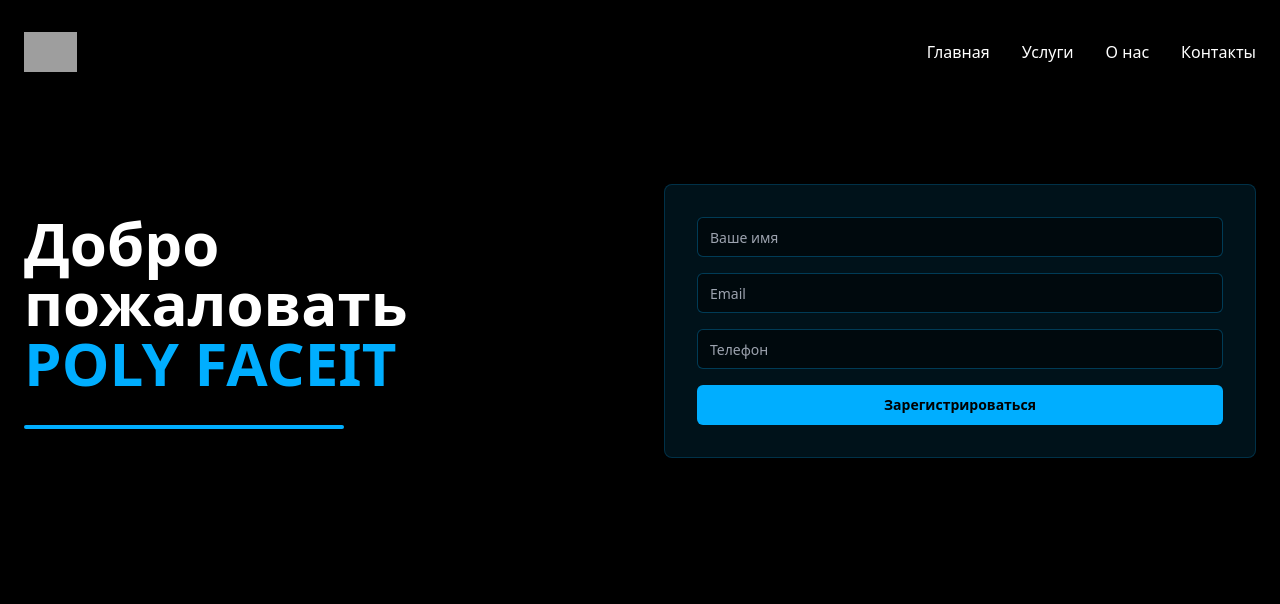
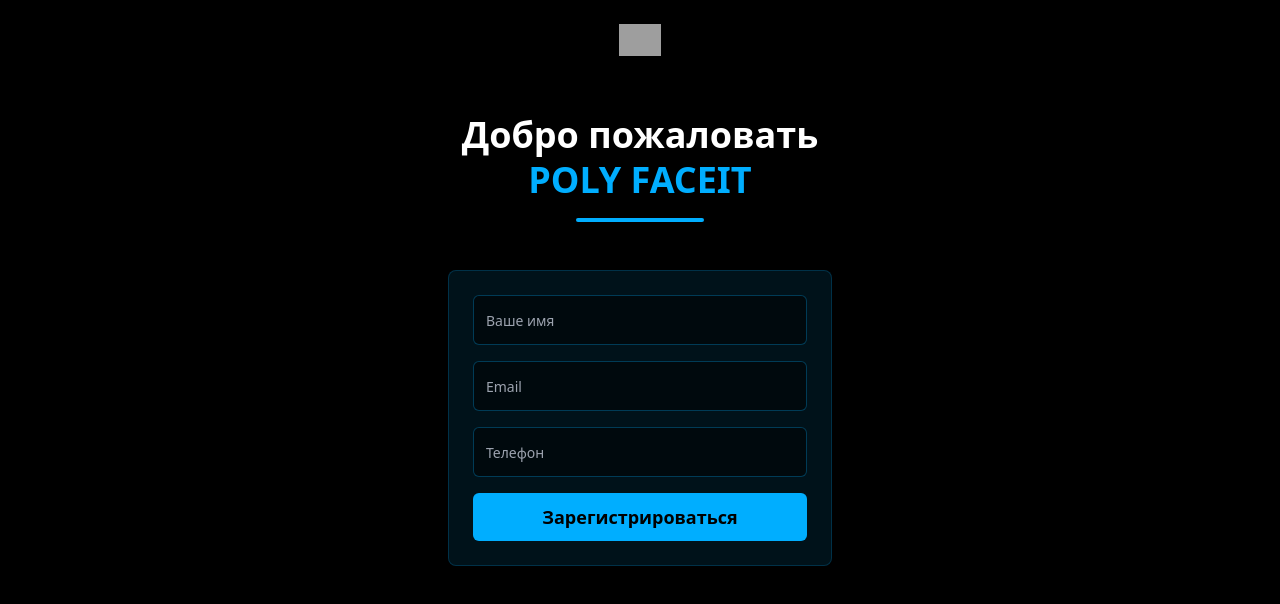
Before and after one commit to pr-poehali-dev/poly-faceit-project, a React (Vite) app: page / in a window 1280 px wide. Shown: the top 604 px of the page. Built offline with nearby package versions, Linux system fonts and the light colour scheme; grey boxes are pictures that could not be loaded.

Commit message:
feat: адаптация под мобильные устройства

```diff
--- a/src/pages/Index.tsx
+++ b/src/pages/Index.tsx
@@ -13,75 +13,60 @@ const Index = () => {
 
   if (isRegistered) {
     return (
-      <div className="min-h-screen bg-black text-white flex items-center justify-center">
-        <div className="text-center max-w-2xl mx-auto px-6">
+      <div className="min-h-screen bg-black text-white flex items-center justify-center px-4">
+        <div className="text-center w-full max-w-sm mx-auto">
           <div className="mb-8">
-            <Icon name="CheckCircle" size={80} className="text-primary mx-auto mb-6" />
-            <h1 className="text-5xl font-bold mb-6">
+            <Icon name="CheckCircle" size={60} className="text-primary mx-auto mb-6" />
+            <h1 className="text-3xl font-bold mb-4">
               Регистрация
               <span className="text-primary block">завершена!</span>
             </h1>
-            <p className="text-xl text-gray-300 mb-8">
+            <p className="text-lg text-gray-300 mb-6">
               Спасибо за регистрацию! Мы свяжемся с вами в ближайшее время.
             </p>
-            <div className="w-48 h-1 bg-primary rounded-full mx-auto mb-8"></div>
+            <div className="w-32 h-1 bg-primary rounded-full mx-auto mb-8"></div>
           </div>
 
-          <div className="space-y-4">
-            <Button
-              onClick={() => setIsRegistered(false)}
-              className="bg-primary hover:bg-primary/90 text-black font-semibold px-8"
-            >
-              Продолжить
-            </Button>
-          </div>
+          <Button
+            onClick={() => setIsRegistered(false)}
+            className="w-full bg-primary hover:bg-primary/90 text-black font-semibold py-3"
+          >
+            Продолжить
+          </Button>
         </div>
       </div>
     );
   }
+
   return (
     <div className="min-h-screen bg-black text-white">
-      {/* Header */}
-      <header className="container mx-auto px-6 py-8 flex justify-between items-center">
+      {/* Mobile Header */}
+      <header className="px-4 py-6 flex justify-center">
         <img
           src="https://cdn.poehali.dev/files/770c0483-d28e-4bd3-be81-de1ee9a24643.png"
           alt="Logo"
-          className="h-10 w-auto"
+          className="h-8 w-auto"
         />
-        <nav className="hidden md:flex space-x-8">
-          <a href="#" className="hover:text-primary transition-colors">Главная</a>
-          <a href="#" className="hover:text-primary transition-colors">Услуги</a>
-          <a href="#" className="hover:text-primary transition-colors">О нас</a>
-          <a href="#" className="hover:text-primary transition-colors">Контакты</a>
-        </nav>
-        <Button variant="outline" className="md:hidden">
-          <Icon name="Menu" size={20} />
-        </Button>
       </header>
 
-      {/* Hero Section */}
-      <section className="container mx-auto px-6 py-20 grid lg:grid-cols-2 gap-12 items-center">
-        <div>
-          <h1 className="text-5xl lg:text-6xl font-bold mb-6 leading-tight">
+      {/* Mobile Content */}
+      <div className="px-4 py-8">
+        {/* Title Section */}
+        <div className="text-center mb-12">
+          <h1 className="text-4xl font-bold mb-4 leading-tight">
             Добро пожаловать
             <span className="text-primary block">POLY FACEIT</span>
           </h1>
-          <p className="text-xl text-gray-300 mb-8">
-
-          </p>
-          <div className="w-80 h-1 bg-primary rounded-full"></div>
-
+          <div className="w-32 h-1 bg-primary rounded-full mx-auto"></div>
         </div>
 
-        {/* Registration Panel */}
-        <div className="bg-primary/10 border border-primary/20 rounded-lg p-8">
-
-
+        {/* Registration Form */}
+        <div className="bg-primary/10 border border-primary/20 rounded-lg p-6 max-w-sm mx-auto">
           <form onSubmit={handleRegistration} className="space-y-4">
             <div>
               <Input
                 placeholder="Ваше имя"
-                className="bg-black/50 border-primary/30 text-white placeholder:text-gray-400"
+                className="bg-black/50 border-primary/30 text-white placeholder:text-gray-400 py-6"
                 required
               />
             </div>
@@ -89,7 +74,7 @@ const Index = () => {
               <Input
                 type="email"
                 placeholder="Email"
-                className="bg-black/50 border-primary/30 text-white placeholder:text-gray-400"
+                className="bg-black/50 border-primary/30 text-white placeholder:text-gray-400 py-6"
                 required
               />
             </div>
@@ -97,18 +82,16 @@ const Index = () => {
               <Input
                 type="tel"
                 placeholder="Телефон"
-                className="bg-black/50 border-primary/30 text-white placeholder:text-gray-400"
+                className="bg-black/50 border-primary/30 text-white placeholder:text-gray-400 py-6"
                 required
               />
             </div>
-            <Button type="submit" className="w-full bg-primary hover:bg-primary/90 text-black font-semibold">
+            <Button type="submit" className="w-full bg-primary hover:bg-primary/90 text-black font-semibold py-6 text-lg">
               Зарегистрироваться
             </Button>
           </form>
-
-
         </div>
-      </section>
+      </div>
     </div>
   );
 };
```
